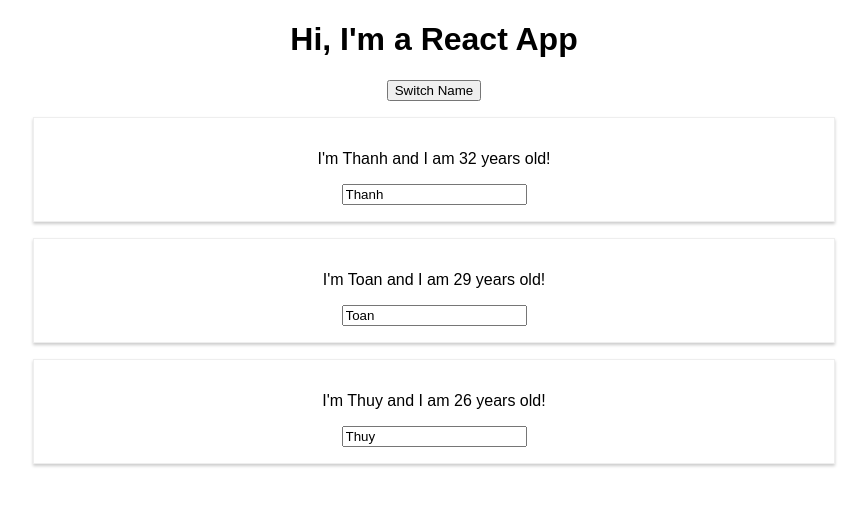
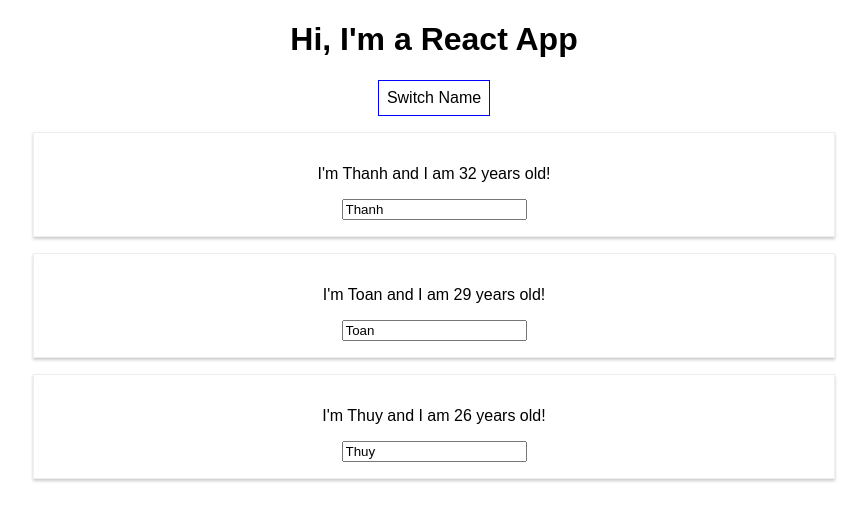
Before and after one commit to thanhpham091790/reactjs, a React (Create React App) app in the folder react-complete-guide/: page / in a window 1280 px wide. Shown: the top 520 px of the page, without its empty margins (206-1073 px from the left). Built offline with nearby package versions, Linux system fonts and the light colour scheme.

Commit message:
Working with Inline Styles. You can add variable style with an object and assign it for element that you want. This way make your styles don't become global style but it can't take power of CSS. You have to use carmelCase for css and write css inside js file.

```diff
--- a/react-complete-guide/src/App.js
+++ b/react-complete-guide/src/App.js
@@ -33,10 +33,20 @@
   }
 
   render() {
+    const style = {
+      backgroundColor: 'white',
+      font: 'inherit',
+      border: '1px solid blue',
+      padding: '8px',
+      cursor: 'pointer'
+    };
     return (
       <div className="App">
         <h1>Hi, I'm a React App</h1>
-        <button onClick={() => this.switchNameHandler("Thanh H Pham")}>Switch Name</button>
+        <button
+          style = {style}
+          onClick={() => this.switchNameHandler("Thanh H Pham")}
+          >Switch Name</button>
         <Person name={this.state.persons[0].name} age={this.state.persons[0].age} />
         <Person
           name={this.state.persons[1].name}
```
